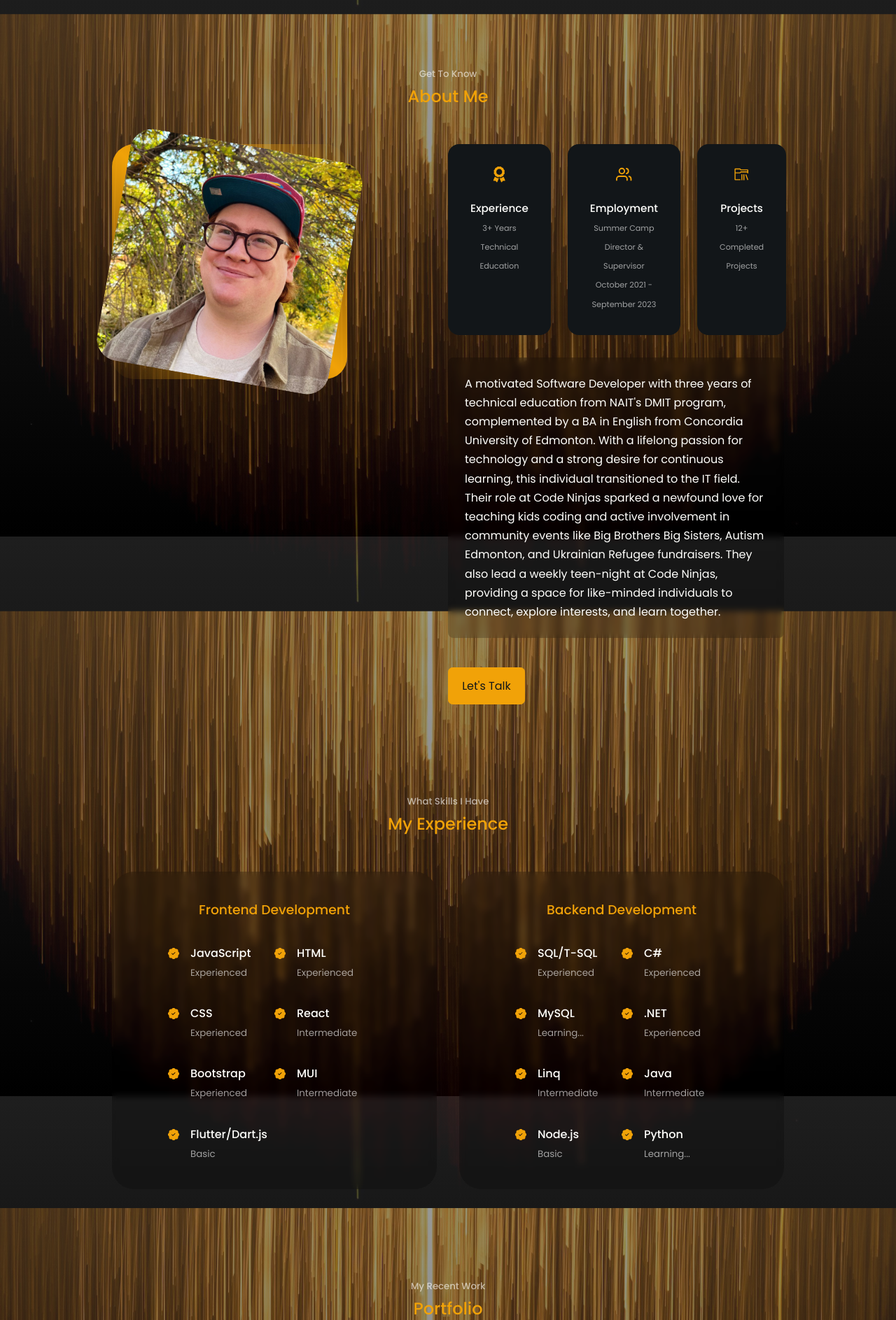
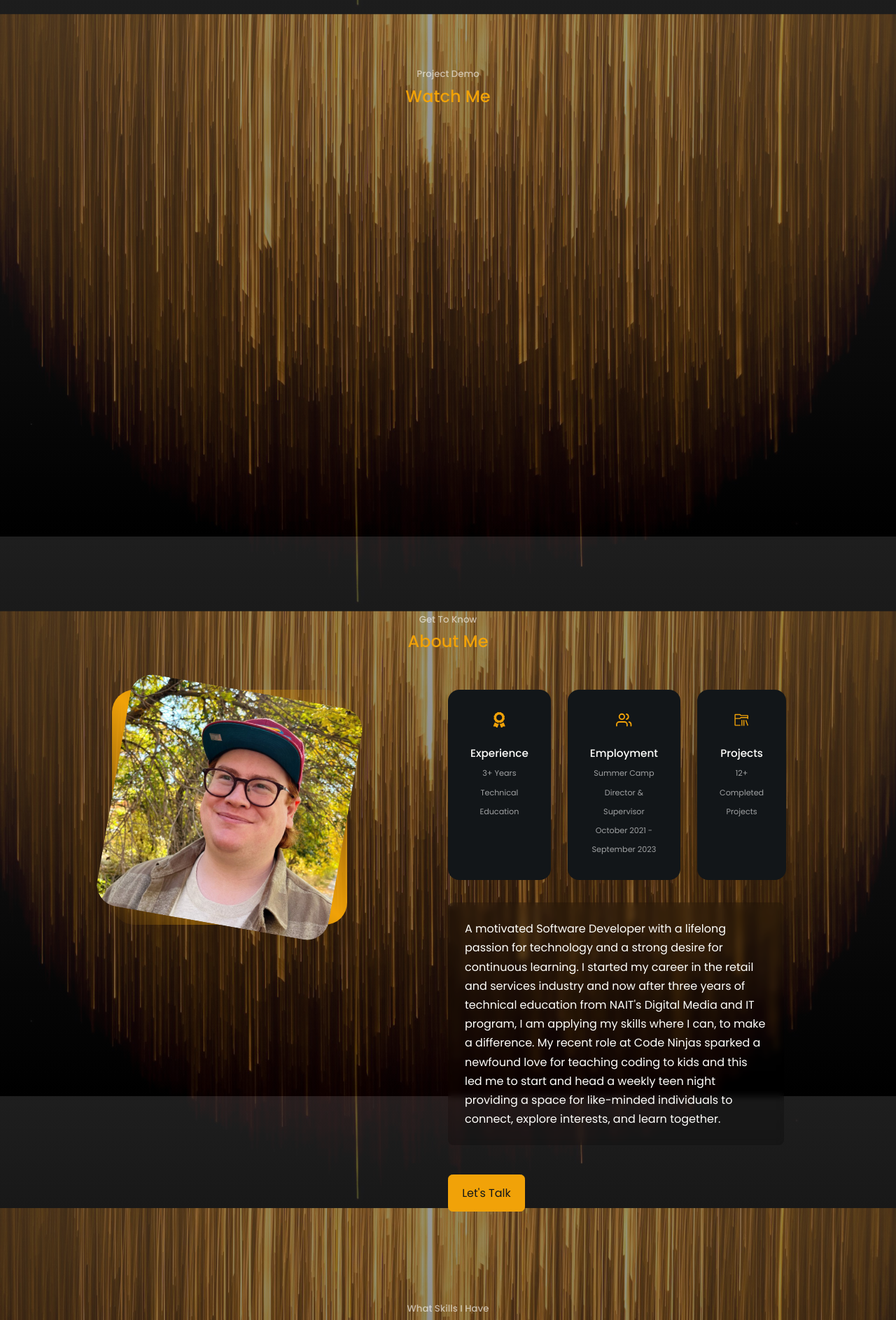
Before and after one commit to CGlinka95/react-portfolio, a React (Create React App) app in the folder react-portfolio-website-1/: page / in a window 1280 px wide. Shown: the part 833-2720 px from the top of the page at 70% size. Built offline with nearby package versions, Linux system fonts and the light colour scheme.

Commit message:
Made some minor adjustments to information in various places across the site. I also added a video with React Player to show off my Sudoku Solver API and a little easter egg in the console.

```diff
--- a/react-portfolio-website-1/package.json
+++ b/react-portfolio-website-1/package.json
@@ -11,6 +11,7 @@
     "react": "^18.2.0",
     "react-dom": "^18.2.0",
     "react-icons": "^4.6.0",
+    "react-player": "^2.13.0",
     "react-scripts": "^5.0.1",
     "web-vitals": "^2.1.4"
   },
--- a/react-portfolio-website-1/src/App.jsx
+++ b/react-portfolio-website-1/src/App.jsx
@@ -1,24 +1,26 @@
-import React from 'react'
-import Header from "./components/header/Header"
-import Nav from "./components/nav/Nav"
-import About from "./components/about/About"
-import Experience from "./components/experience/Experience"
-import Portfolio from "./components/portfolio/Portfolio"
-import Contact from "./components/contact/Contact"
-import Footer from "./components/footer/Footer"
+import React from "react";
+import Header from "./components/header/Header";
+import Video from "./components/video/Video";
+import Nav from "./components/nav/Nav";
+import About from "./components/about/About";
+import Experience from "./components/experience/Experience";
+import Portfolio from "./components/portfolio/Portfolio";
+import Contact from "./components/contact/Contact";
+import Footer from "./components/footer/Footer";
 
 const App = () => {
   return (
     <>
       <Header />
       <Nav />
+      <Video />
       <About />
       <Experience />
       <Portfolio />
       <Contact />
       <Footer />
     </>
-  )
-}
+  );
+};
 
-export default App
+export default App;
--- a/react-portfolio-website-1/src/components/about/About.jsx
+++ b/react-portfolio-website-1/src/components/about/About.jsx
@@ -38,16 +38,15 @@ const About = () => {
             </article>
           </div>
           <p>
-            A motivated Software Developer with three years of technical
-            education from NAIT's DMIT program, complemented by a BA in English
-            from Concordia University of Edmonton. With a lifelong passion for
-            technology and a strong desire for continuous learning, this
-            individual transitioned to the IT field. Their role at Code Ninjas
-            sparked a newfound love for teaching kids coding and active
-            involvement in community events like Big Brothers Big Sisters,
-            Autism Edmonton, and Ukrainian Refugee fundraisers. They also lead a
-            weekly teen-night at Code Ninjas, providing a space for like-minded
-            individuals to connect, explore interests, and learn together.
+            A motivated Software Developer with a lifelong passion for
+            technology and a strong desire for continuous learning. I started my
+            career in the retail and services industry and now after three years
+            of technical education from NAIT's Digital Media and IT program, I
+            am applying my skills where I can, to make a difference. My recent
+            role at Code Ninjas sparked a newfound love for teaching coding to
+            kids and this led me to start and head a weekly teen night providing
+            a space for like-minded individuals to connect, explore interests,
+            and learn together.
           </p>
           <a href="#contact" className="btn btn-primary">
             Let's Talk
--- a/react-portfolio-website-1/src/components/experience/Experience.jsx
+++ b/react-portfolio-website-1/src/components/experience/Experience.jsx
@@ -22,21 +22,21 @@ const Experience = () => {
             <article className="experience__details">
               <BsPatchCheckFill className="experience__details-icon" />
               <div>
-                <h4>HTML</h4>
+                <h4>React</h4>
+                <small className="text-light">Intermediate</small>
+              </div>
+            </article>
+            <article className="experience__details">
+              <BsPatchCheckFill className="experience__details-icon" />
+              <div>
+                <h4>HTML/CSS</h4>
                 <small className="text-light">Experienced</small>
               </div>
             </article>
             <article className="experience__details">
               <BsPatchCheckFill className="experience__details-icon" />
               <div>
-                <h4>CSS</h4>
-                <small className="text-light">Experienced</small>
-              </div>
-            </article>
-            <article className="experience__details">
-              <BsPatchCheckFill className="experience__details-icon" />
-              <div>
-                <h4>React</h4>
+                <h4>SASS</h4>
                 <small className="text-light">Intermediate</small>
               </div>
             </article>
@@ -50,15 +50,15 @@ const Experience = () => {
             <article className="experience__details">
               <BsPatchCheckFill className="experience__details-icon" />
               <div>
-                <h4>MUI</h4>
+                <h4>Material UI</h4>
                 <small className="text-light">Intermediate</small>
               </div>
             </article>
             <article className="experience__details">
               <BsPatchCheckFill className="experience__details-icon" />
               <div>
-                <h4>Flutter/Dart.js</h4>
-                <small className="text-light">Basic</small>
+                <h4>TypeScript</h4>
+                <small className="text-light">Learning...</small>
               </div>
             </article>
           </div>
@@ -70,14 +70,21 @@ const Experience = () => {
             <article className="experience__details">
               <BsPatchCheckFill className="experience__details-icon" />
               <div>
-                <h4>SQL/T-SQL</h4>
+                <h4>C#</h4>
                 <small className="text-light">Experienced</small>
               </div>
             </article>
             <article className="experience__details">
               <BsPatchCheckFill className="experience__details-icon" />
               <div>
-                <h4>C#</h4>
+                <h4>.NET Core 5/6</h4>
+                <small className="text-light">Experienced</small>
+              </div>
+            </article>
+            <article className="experience__details">
+              <BsPatchCheckFill className="experience__details-icon" />
+              <div>
+                <h4>SQL/SSMS</h4>
                 <small className="text-light">Experienced</small>
               </div>
             </article>
@@ -91,13 +98,6 @@ const Experience = () => {
             <article className="experience__details">
               <BsPatchCheckFill className="experience__details-icon" />
               <div>
-                <h4>.NET</h4>
-                <small className="text-light">Experienced</small>
-              </div>
-            </article>
-            <article className="experience__details">
-              <BsPatchCheckFill className="experience__details-icon" />
-              <div>
                 <h4>Linq</h4>
                 <small className="text-light">Intermediate</small>
               </div>
@@ -105,7 +105,7 @@ const Experience = () => {
             <article className="experience__details">
               <BsPatchCheckFill className="experience__details-icon" />
               <div>
-                <h4>Java</h4>
+                <h4>Java/Jakarta EE</h4>
                 <small className="text-light">Intermediate</small>
               </div>
             </article>
--- a/react-portfolio-website-1/src/components/footer/Footer.jsx
+++ b/react-portfolio-website-1/src/components/footer/Footer.jsx
@@ -2,7 +2,6 @@ import React from "react";
 import "./footer.css";
 import { BsLinkedin } from "react-icons/bs";
 import { FaGithub } from "react-icons/fa";
-import { FaKaggle } from "react-icons/fa";
 
 const Footer = () => {
   return (
--- a/react-portfolio-website-1/src/components/header/Header.jsx
+++ b/react-portfolio-website-1/src/components/header/Header.jsx
@@ -10,7 +10,7 @@ const Header = () => {
       <div className="container header__container">
         <h5>Hello I'm</h5>
         <h1>Christopher Glinka</h1>
-        <h5 className="text-light">Jr. Software Developer & Systems Analyst</h5>
+        <h5 className="text-light">Software Developer | Hobbyist Tinkerer</h5>
         <CTA />
         <HeaderSocials />
 
--- a/react-portfolio-website-1/src/components/header/HeaderSocials.jsx
+++ b/react-portfolio-website-1/src/components/header/HeaderSocials.jsx
@@ -1,7 +1,6 @@
 import React from "react";
 import { BsLinkedin } from "react-icons/bs";
 import { FaGithub } from "react-icons/fa";
-import { FaKaggle } from "react-icons/fa";
 
 const HeaderSocials = () => {
   return (
--- /dev/null
+++ b/react-portfolio-website-1/src/components/video/Video.jsx
@@ -0,0 +1,27 @@
+import React from "react";
+import "./video.css";
+import ReactPlayer from "react-player/youtube";
+
+const Video = () => {
+  return (
+    <section className="video">
+      <h5>Project Demo</h5>
+      <h2>Watch Me</h2>
+      <div className="container player-wrapper">
+        <ReactPlayer
+          className="react-player"
+          url={"https://www.youtube.com/watch?v=t9TsO9BWpsI"}
+          controls={true}
+          width="100%"
+          height="100%"
+          onPlay={() =>
+            console.log("Video is playing... Thank you for watching!")
+          }
+          onPause={() => console.log("Video is paused.")}
+        />
+      </div>
+    </section>
+  );
+};
+
+export default Video;
--- /dev/null
+++ b/react-portfolio-website-1/src/components/video/video.css
@@ -0,0 +1,11 @@
+/* ---------------------- VIDEO ----------------------- */
+.player-wrapper {
+  position: relative;
+  padding-top: 42.2%;
+}
+
+.react-player {
+  position: absolute;
+  top: 0;
+  left: 0;
+}
--- a/react-portfolio-website-1/src/index.js
+++ b/react-portfolio-website-1/src/index.js
@@ -4,3 +4,15 @@ import App from "./App";
 import "./index.css";
 
 ReactDOM.render(<App />, document.querySelector("#root"));
+
+console.log(
+  `%c __________________________________________
+< Now that I have your attention, hire me! >
+ ------------------------------------------
+        \\   ^__^
+         \\  (oo)\\_______
+            (__)\\       )\\/\\
+                ||----w |
+                ||     ||`,
+  "font-family:monospace"
+);
```
Also changed, not shown: react-portfolio-website-1/src/components/portfolio/Portfolio.jsx (+48 -16 lines), 2 other files (tests, documents, lock files or other folders).
